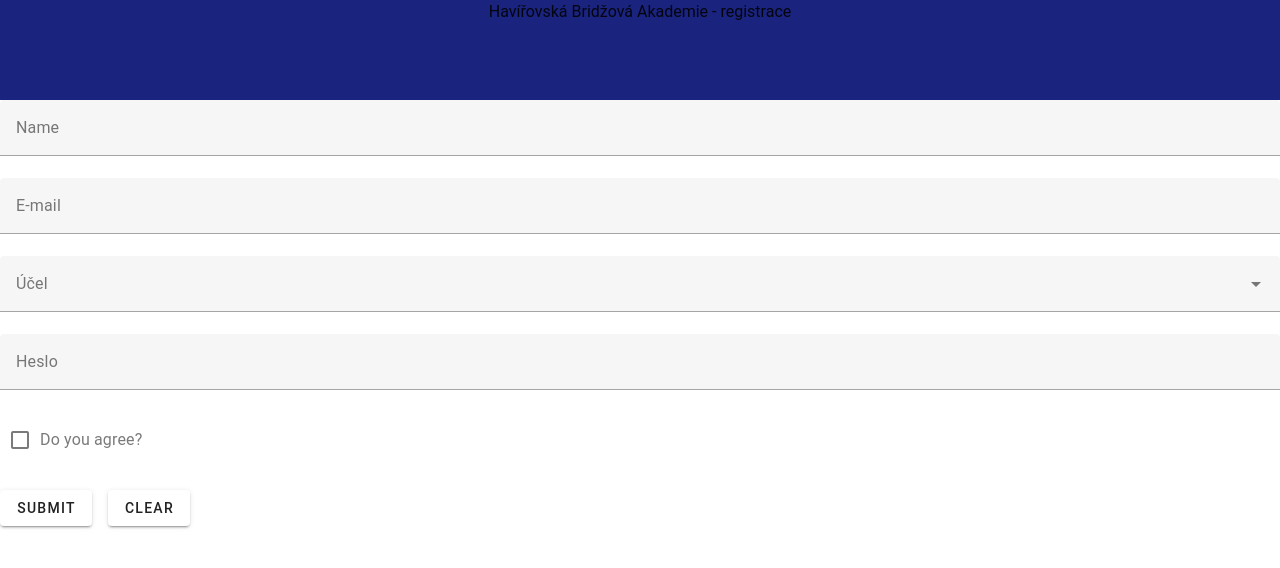
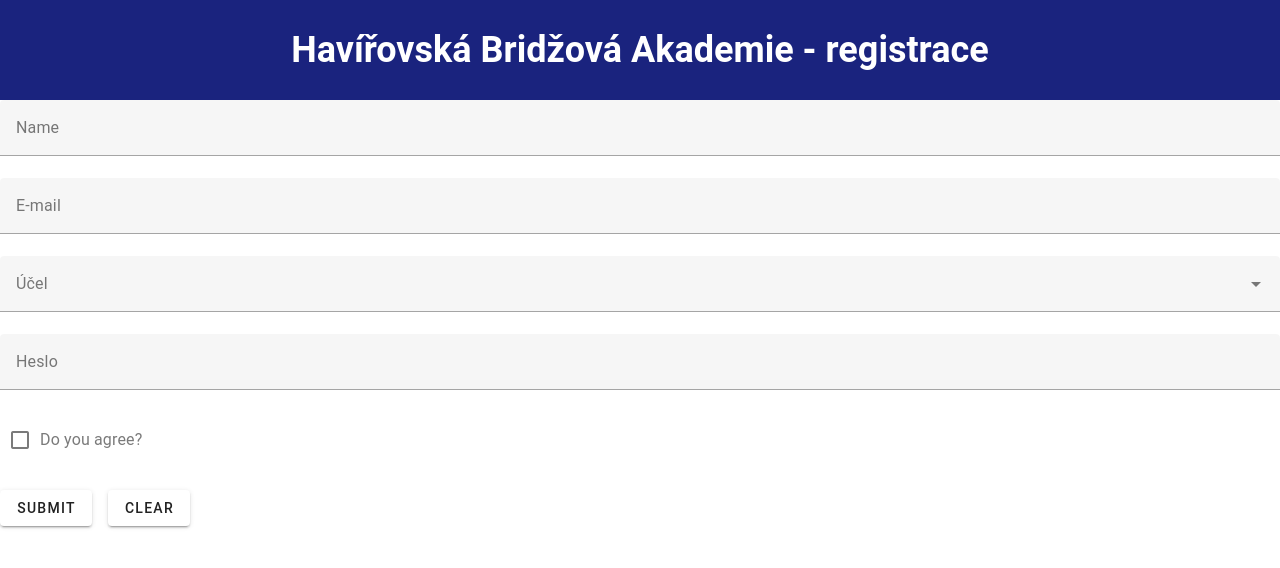
Before and after one commit to HABRA-Bridge-Academy/habra-lekce-web, a Vue app in the folder frontend/: page /registration in a window 1280 px wide. Shown: the top 568 px of the page. Built offline with nearby package versions, Linux system fonts and the light colour scheme.

Commit message:
colorizated registration

```diff
--- a/frontend/src/components/Registration.vue
+++ b/frontend/src/components/Registration.vue
@@ -1,6 +1,6 @@
 <template>
-     <div class = "nadpis">
-        Havířovská Bridžová Akademie - registrace
+    <div class = "header text-white">
+        <h1>Havířovská Bridžová Akademie - registrace</h1>
     </div>
     <form>
       <v-text-field
@@ -91,8 +91,21 @@
     }
   </script>
   <style>
-  .nadpis{
+  .side-collums{
+    display: flex;
+    ;
+  }
+  .header{
+
     min-height: 100px;
+    font-size: large;
     text-align: center;
     background-color: #1A237E;
+
+    display: flex;
+    flex-direction: column;
+    justify-content: center;
+
+
+
    }</style>
--- a/frontend/src/views/Home.vue
+++ b/frontend/src/views/Home.vue
@@ -1,6 +1,5 @@
 <template>
   <v-toolbar
-  inverted-scroll
   title="HABRA - Lekce">
     <div class='d-flex flex-wrap ga-3'>
       <v-btn variant="tonal" >
```
